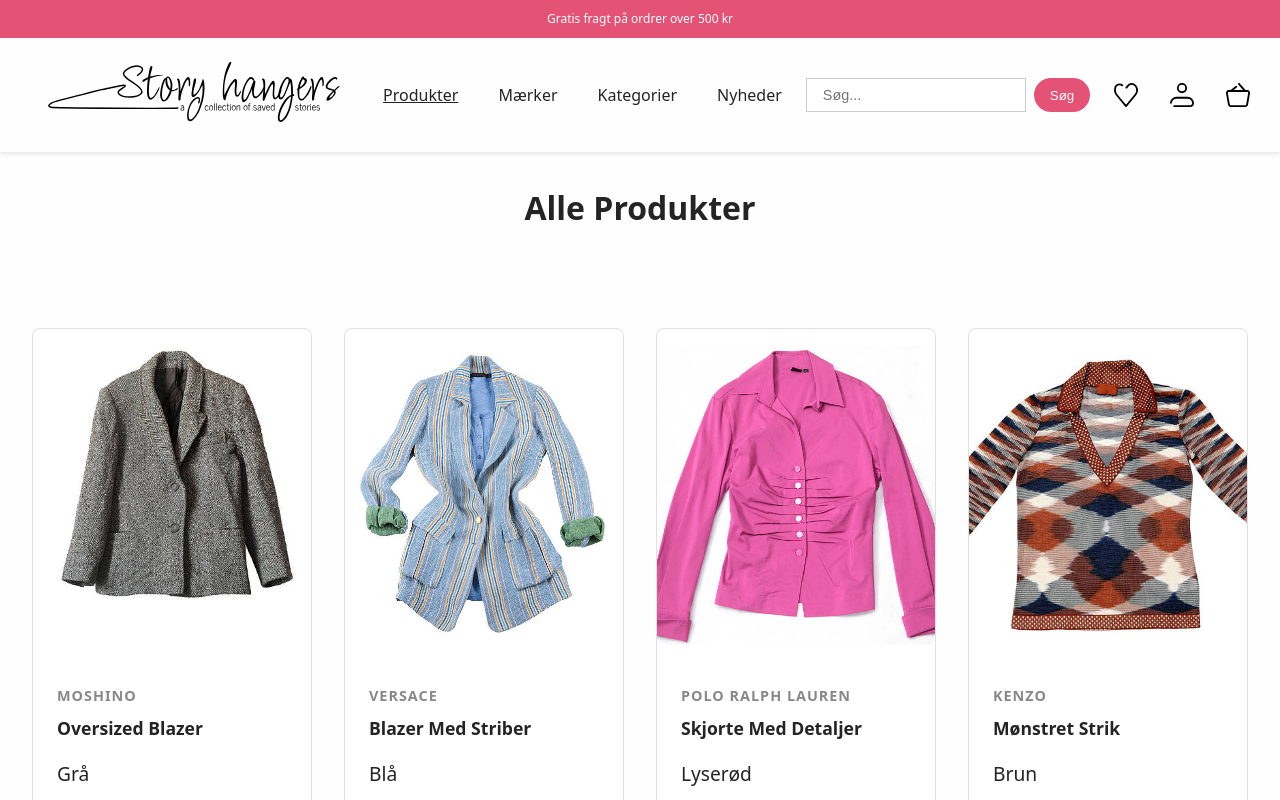
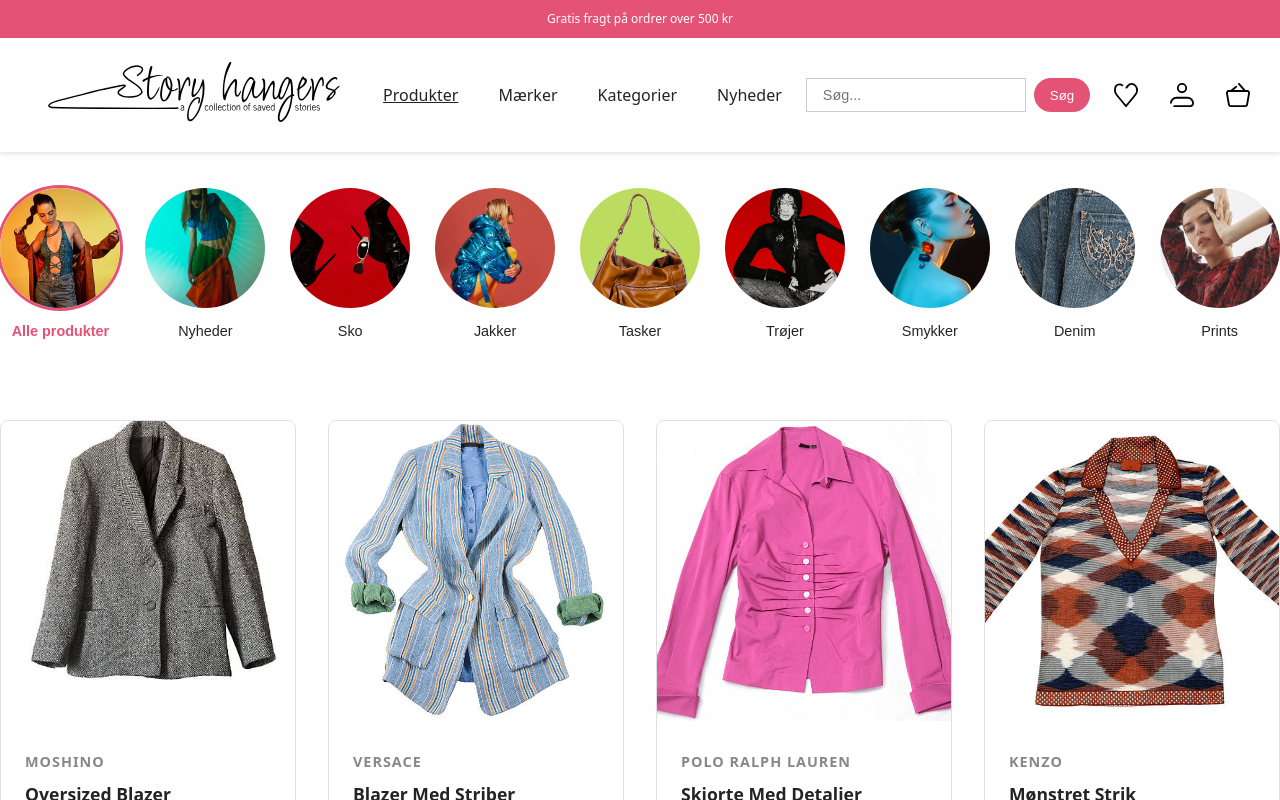
Before and after one commit to juliewboecher/customer-experience-exam, a React (Vite) app: page /products in a window 1280 px wide. Shown: the top 800 px of the page. Built offline with nearby package versions, Linux system fonts and the light colour scheme.

Commit message:
Refactor ProductPage to integrate CategoryCarrusel and pass selectedCategory to ProductGrid

```diff
--- a/src/components/ProductGrid.jsx
+++ b/src/components/ProductGrid.jsx
@@ -1,7 +1,7 @@
 import { useEffect, useState } from "react";
 import Product from "./Product";
 
-export default function ProductGrid() {
+export default function ProductGrid({ selectedCategory = "Alle" }) {
   const [products, setProducts] = useState([]);
 
   useEffect(() => {
@@ -17,9 +17,14 @@
     fetchProducts();
   }, []);
 
+  const filteredProducts =
+    selectedCategory === "Alle"
+      ? products
+      : products.filter((p) => p.category === selectedCategory);
+
   return (
     <section className="product-grid">
-      {products.map((product) => (
+      {filteredProducts.map((product) => (
         <Product key={product.id} product={product} />
       ))}
     </section>
--- a/src/pages/ProductPage.jsx
+++ b/src/pages/ProductPage.jsx
@@ -1,19 +1,27 @@
-import { useEffect } from "react";
 import ProductGrid from "../components/ProductGrid";
+import CategoryCarrusel from "../components/CategoryCarrusel";
+import { useState } from "react";
 
-export default function ProductsPage() {
-  useEffect(() => {
-    document.title = "Products - My Webshop";
-  }, []);
+export default function ProductPage() {
+  const [selectedCategory, setSelectedCategory] = useState("Alle");
 
   return (
     <>
-      <header>
-        <h1>Alle Produkter</h1>
-      </header>
-      <main>
-        <ProductGrid />
-      </main>
+      <CategoryCarrusel
+        categories={[
+          "Nyheder",
+          "Sko",
+          "Jakker",
+          "Tasker",
+          "Trøjer",
+          "Smykker",
+          "Denim",
+          "Prints",
+        ]}
+        selectedCategory={selectedCategory}
+        onSelectCategory={setSelectedCategory}
+      />
+      <ProductGrid selectedCategory={selectedCategory} />
     </>
   );
 }
```
